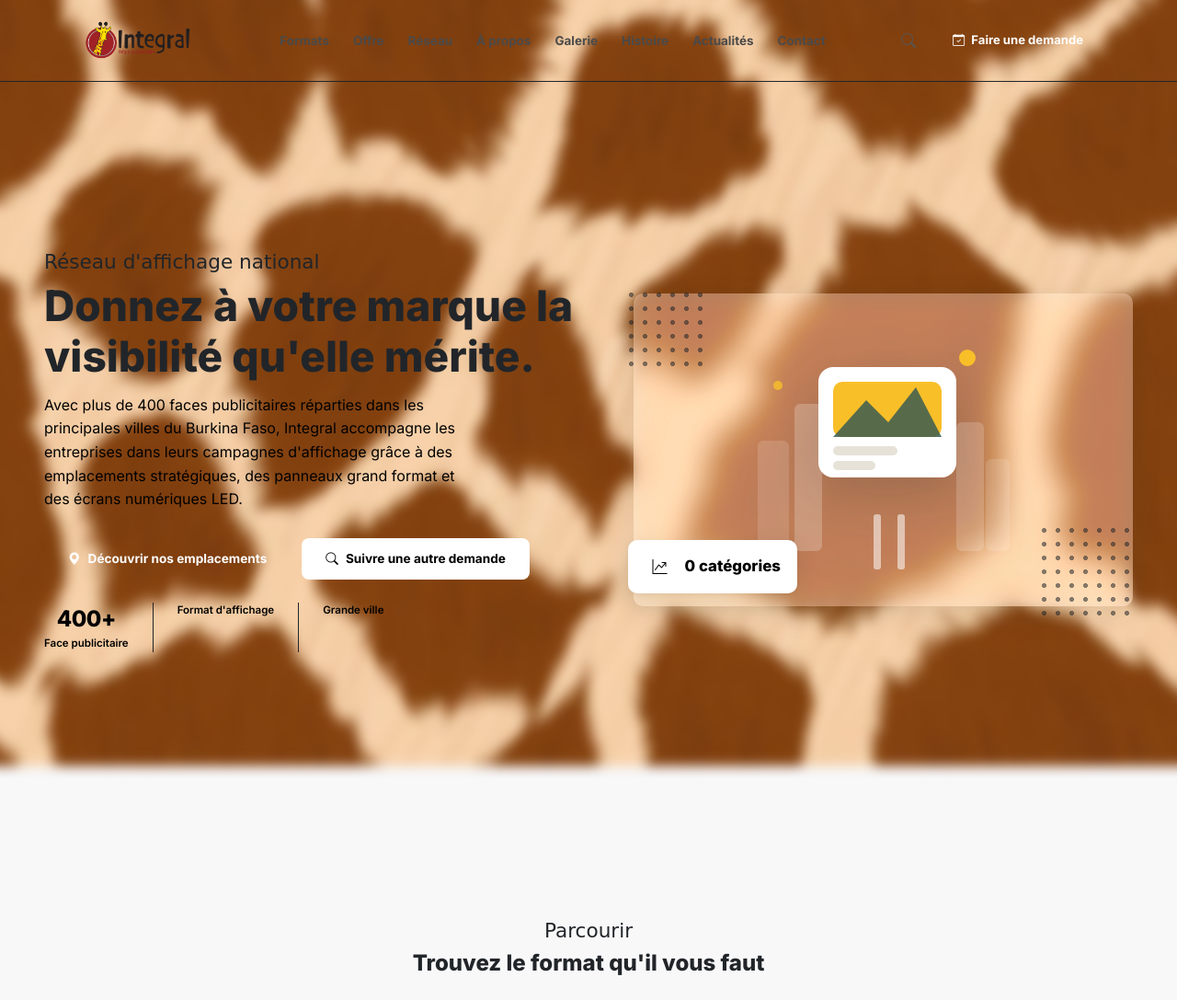
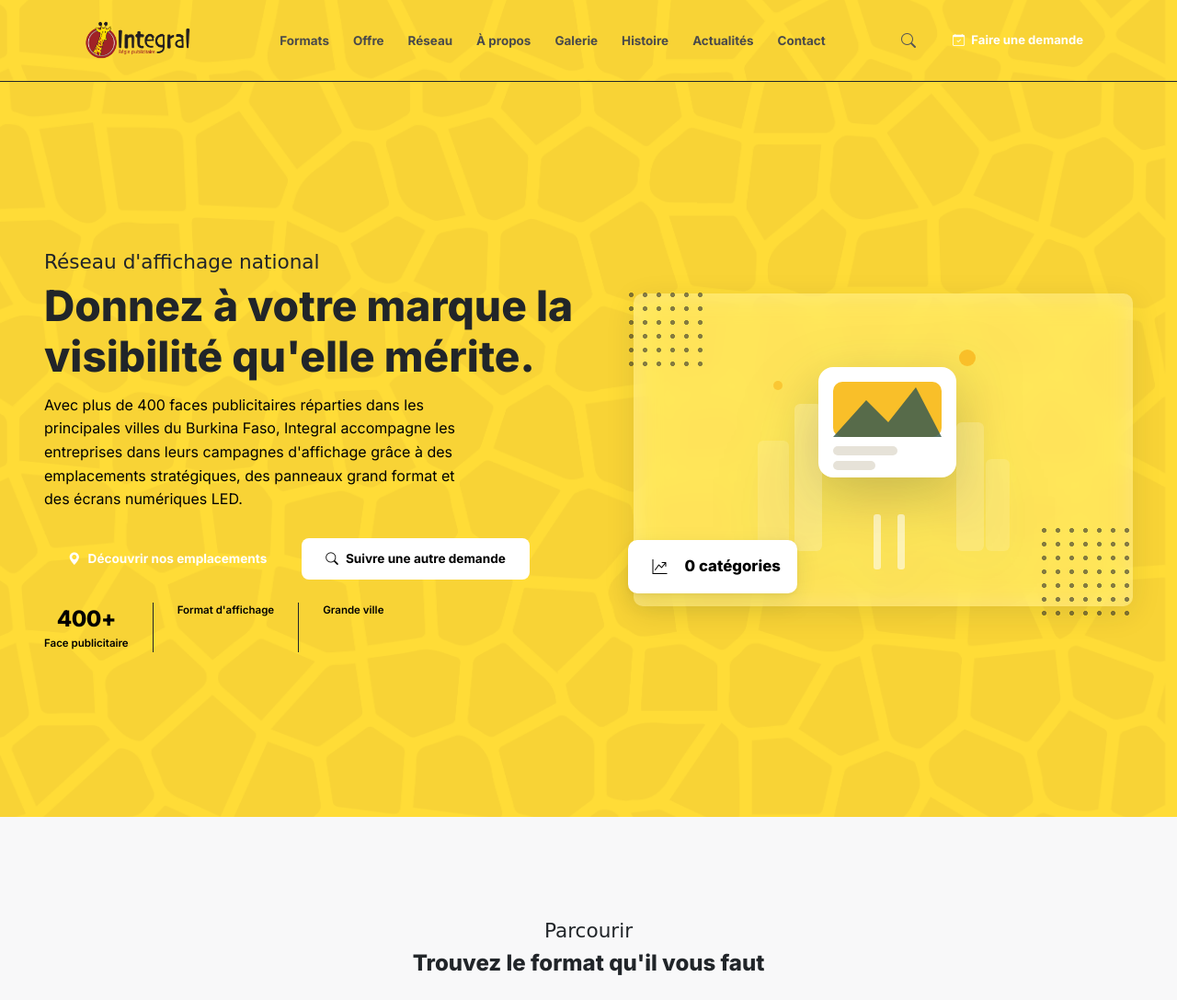
Before and after one commit to ibrahimsaw/GestionIntegral, a Django app: template templates/portail/vitrine1.html in a window 1280 px wide. Shown: the top 1087 px of the page at 92% size. Run offline with Django 5.2, Linux system fonts and the light colour scheme; the template is opened without the code that fills it, so the values that code supplies are empty.

Commit message:
03/08/2026

```diff
--- a/templates/portail/vitrine1.html
+++ b/templates/portail/vitrine1.html
@@ -110,7 +110,7 @@
   /* ═══════════════════ HERO ═══════════════════════════════════════ */
   .hero-section {
     position: relative;
-    background: var(--color-secondary);
+    background-color: color-mix(in srgb, var(--color-secondary) 65%, transparent);
     border-top: 1px solid var(--border);
     /* border-radius: var(--radius); */
     padding: 3.2rem 3rem;
@@ -122,6 +122,10 @@
     align-items: center;
     width: 100%;
     min-height: 100vh;
+    background-image: url('{% static "img/fond/bg (3).png" %}');
+    background-size: cover;
+    background-position: center;
+    background-repeat: no-repeat;
   }
   .hero-eyebrow {
     display: inline-flex; align-items: center; gap: 8px;
@@ -1599,21 +1615,29 @@
     position: fixed;
     inset: -20px; /* dépasse légèrement pour cacher les bords adoucis par le flou */
     z-index: -1;
-    background-image: url('{% static "img/bg.jpg" %}');
+    background-image: url('{% static "img/fond/bg (1).png" %}');
     background-size: cover;
     background-position: center;
     background-repeat: no-repeat;
+    /*
     filter: blur(6px);
+    */
     transform: scale(1.03); /* évite de voir les bords nets du flou */
   }
 
   #nav {
-    background: var(--color-secondary);
+    background-color: color-mix(in srgb, var(--color-secondary) 65%, transparent);
     position: sticky;
     top: 0;
     z-index: 1200;
     box-shadow: 0 2px 20px rgba(var(--color-secondary),.07);
     transition: .4s;
+
+    background-image: url('{% static "img/fond/bg (3).png" %}');
+    background-size: cover;
+    background-position: center;
+    background-repeat: no-repeat;
+
   }
   #nav.scrolled { box-shadow: 0 4px 30px rgba(0,0,0,.14); }
 
```
Also changed, not shown: other parts of templates/portail/vitrine1.html (+20 -8 lines), portail/views.py (+40 -1 lines), static/img/fond/bg (1).jpeg (added), static/img/fond/bg (1).png (added), static/img/fond/bg (2).jpeg (added), static/img/fond/bg (2).png (added), static/img/fond/bg (3).jpeg (added), static/img/fond/bg (3).png (added), static/img/fond/bg (4).jpeg (added), static/img/fond/bg (4).png (added), static/img/formats/4x5.png (added), static/img/formats/ecran.png (added), 7 other files.
